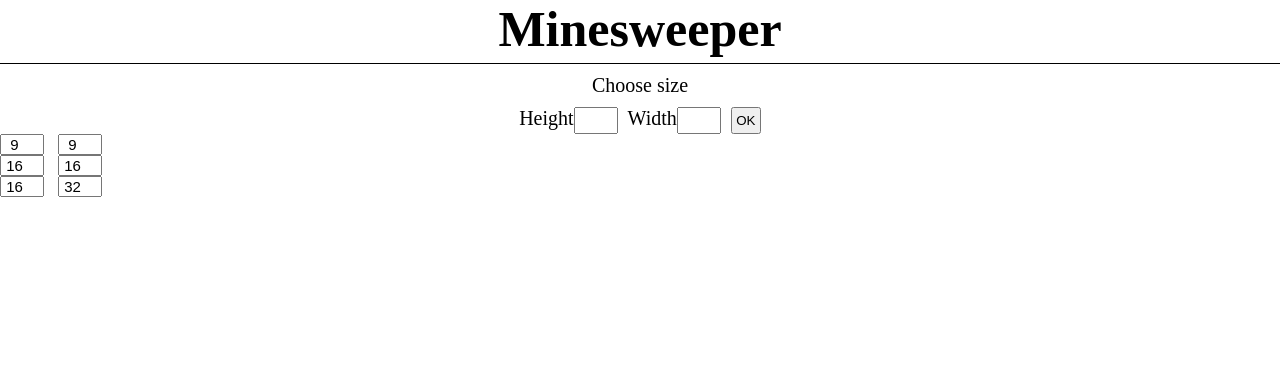
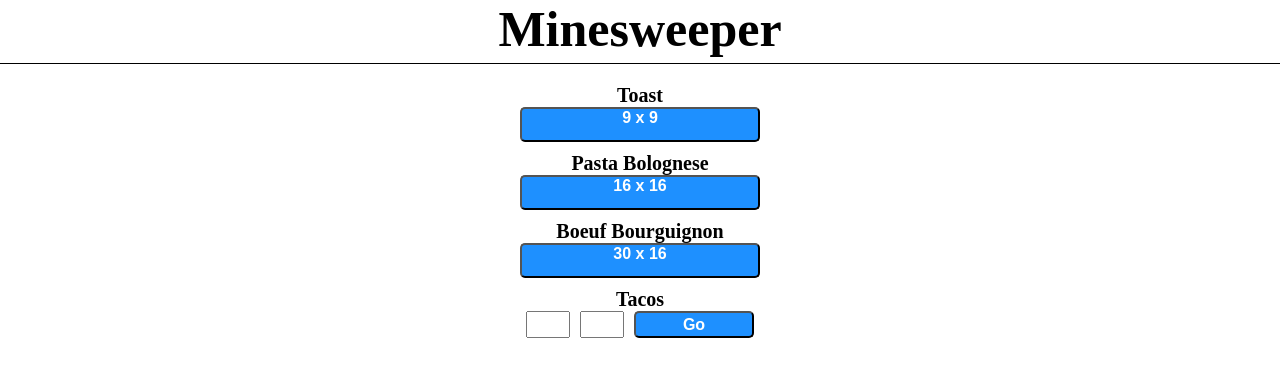
Before and after one commit to ZodiacGemini/Minesweeper, a website built with webpack: page src/index.html in a window 1280 px wide. Built offline with nearby package versions, Linux system fonts and the light colour scheme.

Commit message:
Orupified

```diff
--- a/src/index.css
+++ b/src/index.css
@@ -11,17 +11,54 @@ html, body {
     flex-direction: column;
     justify-content: center;
 }
-#size p {
-    text-align: center;
-    font-size: 20px;
-    margin-bottom: 10px;
-}
-.sizeFix {
-    font-size: 20px;
+.size {
     display: flex;
+    flex-direction: column;
     justify-content: center;
+    width: 300px;
     margin: auto;
 }
+    .size div {
+        width: 100%;
+        margin: auto;
+    }
+        .fixedSizeButton {
+            width: 80%;
+            height: 35px;
+            margin: auto;
+            display: flex;
+            justify-content: center;
+            background-color: dodgerblue;
+            color: white;
+            border-radius: 5px;
+            font-size: 16px;
+            font-weight: bold;
+        }
+
+    .size p {
+        text-align: center;
+        font-size: 20px;
+        margin-top: 10px;
+        font-weight: bold;
+    }
+    .customSize {
+        width: 80%;
+        margin: auto;
+        display: flex;
+        justify-content: center;
+    }
+        .customSize input {
+            width: 30%;
+        }
+        .customSize button {
+            background-color: dodgerblue;
+            color: white;
+            min-width: 40%;
+            border-radius: 5px;
+            height: 35px;
+            font-size: 16px;
+            font-weight: bold;
+        }
 
 h1 {
     text-align: center;
@@ -112,12 +149,12 @@ h1 {
 }
 
 .userLost {
-    background-image: url('./img/verySadOrup.jpg');
+    background-image: url('./img/sadOrup.jpg');
     background-size: cover;
 }
 
 .userWon {
-    background-image: url('./img/VeryHappyOrup.jpg');
+    background-image: url('./img/happyOrup.jpg');
     background-size: cover;
 }
 
--- a/src/index.html
+++ b/src/index.html
@@ -10,26 +10,26 @@
 <body>
     <div id="wrapper">
         <h1>Minesweeper</h1>
-        <div id="size">
-            <p id="chooseSize">Choose size</p>
-            <div class="sizeFix">
-                <label for="height">Height</label>
-                <input type="number" id="height"/>
-                <label for="width">Width</label>
-                <input type="number" id="width"/>
-                <button id="startGameButton" onclick="SetUpGame()">OK</button>
+        <div id="size" class="size">
+            <div>
+                <p>Toast</p>
+                <button class="fixedSizeButton" onclick="SetSize(9, 9)">9 x 9</button>
             </div>
-            <div class="easy">
-                <input type="number" id="height" value="9"/>
-                <input type="number" id="width" value="9"/>
+            <div>
+                <p>Pasta Bolognese</p>
+                <button class="fixedSizeButton" onclick="SetSize(16, 16)">16 x 16</button>
             </div>
-            <div class="medium">
-                <input type="number" id="height" value="16"/>
-                <input type="number" id="width" value="16"/>
+            <div>
+                <p>Boeuf Bourguignon</p>
+                <button class="fixedSizeButton" onclick="SetSize(30, 16)">30 x 16</button>
             </div>
-            <div class="expoert">
-                <input type="number" id="height" value="16"/>
-                <input type="number" id="width" value="32"/>
+            <div>
+                <p id="chooseSize">Tacos</p>
+                <div class="customSize">
+                    <input type="number" id="height"/>
+                    <input type="number" id="width"/>
+                    <button id="startGameButton" onclick="SetCustomSize()">Go</button>
+                </div>
             </div>
         </div>
         <div id="game" hidden="hidden">
--- a/src/index.js
+++ b/src/index.js
@@ -4,7 +4,7 @@ var height = 0;
 var width = 0;
 var array = [];
 var flagCounter = 0;
-var timer = 1;
+var timerAndHighscore = 1;
 var startTimer;
 var topTenScore = [];
 var database = firebase.database();
@@ -15,7 +15,8 @@ function AddHighScore(number, name) {
     var highScore = {score: number, username: name};
     var updates = {};
     updates['/highscore/' + width + height + '/' + hsKey] = highScore;
-    return database.ref().update(updates)
+    database.ref().update(updates)
+    ResetHighScore();
 }
 
 function UpdateCounterText(){
@@ -266,7 +267,17 @@ function StartGame() {
     }
 }
 
-function SetUpGame(){
+function SetSize(w, h) {
+    width = parseInt(w);
+    height = parseInt(h);
+    mines = Math.round((width * height) / 8) + 1;
+    $('#size').toggle();
+    $('#game').toggle();
+    ResetHighScore()
+    StartGame();
+}
+
+function SetCustomSize(w, h){
     height = $('#height').val();
     height = parseInt(height);
     width = $('#width').val();
@@ -276,23 +287,23 @@ function SetUpGame(){
         mines = Math.round((width * height) / 8) + 1;
         $('#size').toggle();
         $('#game').toggle();
+        ResetHighScore()
         StartGame();
     }
     else{
-        $('#chooseSize').html('<p style="color: red;">Must be between 2 and 50<p/>');
+        $('#chooseSize').html('<p style="color: red;">Too many ingredients<p/>');
         return;
     }
 }
 
 function AskForHighScoreSubmit() {
     if(topTenScore.length >= 10){
-        if(topTenScore[9].score > timer){
+        if(topTenScore[9].score > timerAndHighscore){
                 if(confirm('Top ten! Submit highscore?')){
                     var name = prompt('Choose name (max 10 characters)')
                     while(true){
                         if(name.length <= 10){
-                            AddHighScore(timer, name);
-                            $('#hsBody').append($('<tr/>', {html: '<td>' + name + '</td><td class="scoreTd">' + timer + '</td>'}))
+                            AddHighScore(timerAndHighscore, name);
                             break;
                     }
                         else{
@@ -310,8 +321,7 @@ function AskForHighScoreSubmit() {
             var name = prompt('Choose name (max 10 characters)')
             while(true){
                 if(name.length <= 10){
-                    AddHighScore(timer, name);
-                    $('#hsBody').append($('<tr/>', {html: '<td>' + name + '</td><td class="scoreTd">' + timer + '</td>'}))
+                    AddHighScore(timerAndHighscore, name);
                     break;
                 }
                 else{
@@ -326,12 +336,15 @@ function Reset() {
     UpdateCounterText()
     $('#playAgain').attr('class', 'playAgain')
     try {clearInterval(startTimer);} catch (error) {}
-    timer = 1;
-    $('#timer').text(timer);
+    timerAndHighscore = 1;
+    $('#timer').text(timerAndHighscore);
+    startTimer = setInterval(() => {timerAndHighscore++; $('#timer').text(timerAndHighscore)}, 1000);
+
+}
+
+function ResetHighScore() {
+    $('#highScoreText').text('Lowscore ' + width + ' x ' + height);
     $('#hsBody').empty();
-    $('#highScoreText').text('Lowscore ' + width + ' x ' + height);
-
-    startTimer = setInterval(() => {timer++; $('#timer').text(timer)}, 1000);
     topTenScore = []
     database.ref('/highscore/' + width + height + '/').once('value').then(function(snapshot) {
         let obj = snapshot.val()
```
Also changed, not shown: dist/bundle.js, dist/index.css, dist/index.html, src/img/Orup.jpg, src/img/VeryHappyOrup.jpg (deleted), src/img/happyOrup.jpg (added), src/img/sadOrup.jpg (added), src/img/verySadOrup.jpg (deleted).
